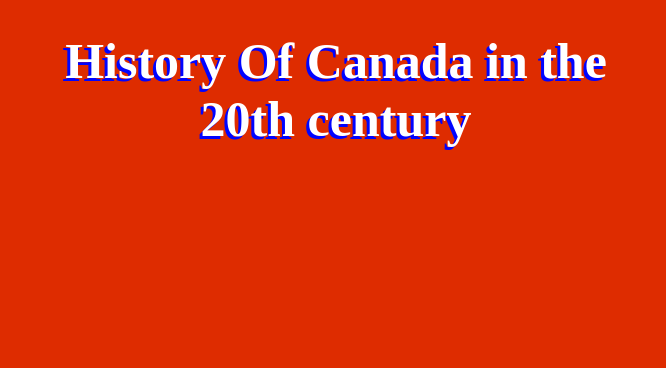
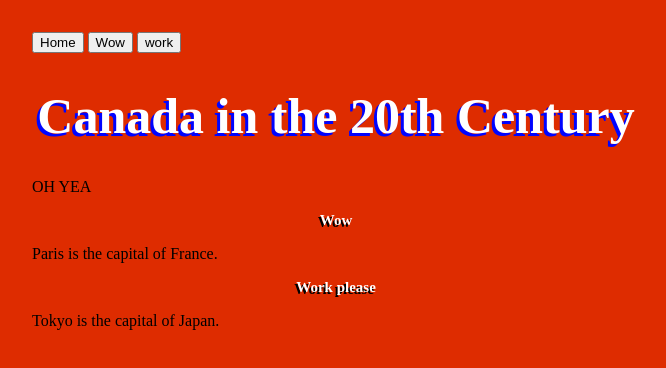
Before and after one commit to codekid-rgb/homesite, a plain HTML site: page cansite/index.html in a window 1280 px wide. Shown: the whole page, without its empty margins (304-970 px from the left). Drawn offline with Linux system fonts and the light colour scheme.

Commit message:
Add tabs'ntext

```diff
--- a/cansite/index.html
+++ b/cansite/index.html
@@ -5,8 +5,27 @@
       <meta http-equiv="X-UA-Compatible" content="ie=edge" />
 <title>Canada History</title>
 <link rel="stylesheet" href="styles.css"/>
-<h1>History Of Canada in the 20th century</h1>
+<div class="tab">
+  <button class="tablinks" onclick="openCity(event, 'London')">Home</button>
+  <button class="tablinks" onclick="openCity(event, 'Paris')">Wow</button>
+  <button class="tablinks" onclick="openCity(event, 'Tokyo`')">work</button>
+</div>
 
+<!-- Tab content -->
+<div id="London" class="tabcontent">
+  <h1>Canada in the 20th Century</h1>
+  <p>OH YEA</p>
+</div>
+
+<div id="Paris" class="tabcontent">
+  <h3>Wow</h3>
+  <p>Paris is the capital of France.</p>
+</div>
+
+<div id="Tokyo" class="tabcontent">
+  <h3>Work please</h3>
+  <p>Tokyo is the capital of Japan.</p>
+</div>
 </head>
 <body>
  </ul>
```
